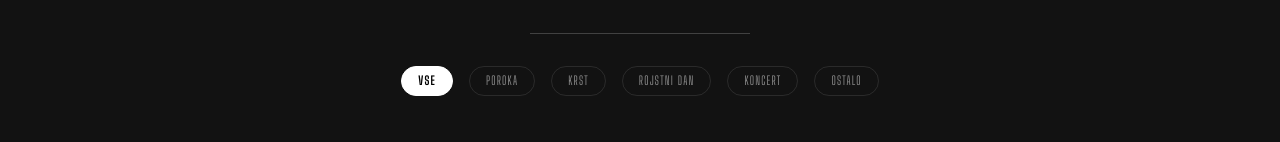
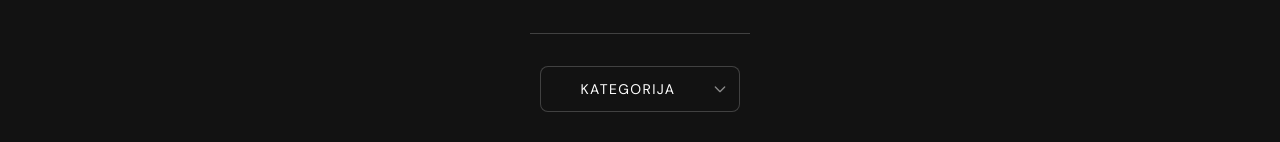
Before and after one commit to wolfyek/client-gallery, a Next.js app: page / in a window 1280 px wide. Shown: the part 215-357 px from the top of the page. Built offline with nearby package versions, Linux system fonts and the light colour scheme.

Commit message:
style: replace category filter buttons with dropdown menu

```diff
--- a/components/HomeClient.tsx
+++ b/components/HomeClient.tsx
@@ -98,29 +98,28 @@ export default function HomeClient({ initialGalleries }: { initialGalleries: Gal
                         <div className="w-full max-w-xs h-[1px] bg-white/20" />
                     </div>
 
-                    {/* Category Filter */}
-                    <div className="flex flex-wrap justify-center gap-4">
-                        <button
-                            onClick={() => setCategory("")}
-                            className={`px-4 py-1.5 text-xs uppercase tracking-widest transition-all rounded-full border ${!category
-                                ? "bg-white text-black border-white font-bold"
-                                : "bg-transparent text-white/50 border-white/10 hover:border-white/30 hover:text-white"
-                                }`}
-                        >
-                            Vse
-                        </button>
-                        {categories.map((cat) => (
-                            <button
-                                key={cat}
-                                onClick={() => setCategory(cat)}
-                                className={`px-4 py-1.5 text-xs uppercase tracking-widest transition-all rounded-full border ${category === cat
-                                    ? "bg-white text-black border-white font-bold"
-                                    : "bg-transparent text-white/50 border-white/10 hover:border-white/30 hover:text-white"
-                                    }`}
+                    {/* Category Filter Dropdown */}
+                    <div className="relative w-full max-w-[200px]">
+                        <div className="relative">
+                            <select
+                                value={category}
+                                onChange={(e) => setCategory(e.target.value)}
+                                className="w-full appearance-none bg-[#121212] border border-white/20 rounded-md py-3 pl-4 pr-10 text-sm text-white uppercase tracking-widest font-dm focus:outline-none focus:border-white transition-colors cursor-pointer text-center"
                             >
-                                {cat}
-                            </button>
-                        ))}
+                                <option value="">KATEGORIJA</option>
+                                <option value="">VSE</option>
+                                {categories.map((cat) => (
+                                    <option key={cat} value={cat}>
+                                        {cat.toUpperCase()}
+                                    </option>
+                                ))}
+                            </select>
+                            <div className="absolute inset-y-0 right-0 flex items-center pr-3 pointer-events-none text-white/50">
+                                <svg className="w-4 h-4" fill="none" stroke="currentColor" viewBox="0 0 24 24">
+                                    <path strokeLinecap="round" strokeLinejoin="round" strokeWidth={2} d="M19 9l-7 7-7-7" />
+                                </svg>
+                            </div>
+                        </div>
                     </div>
                 </div>
 
```
